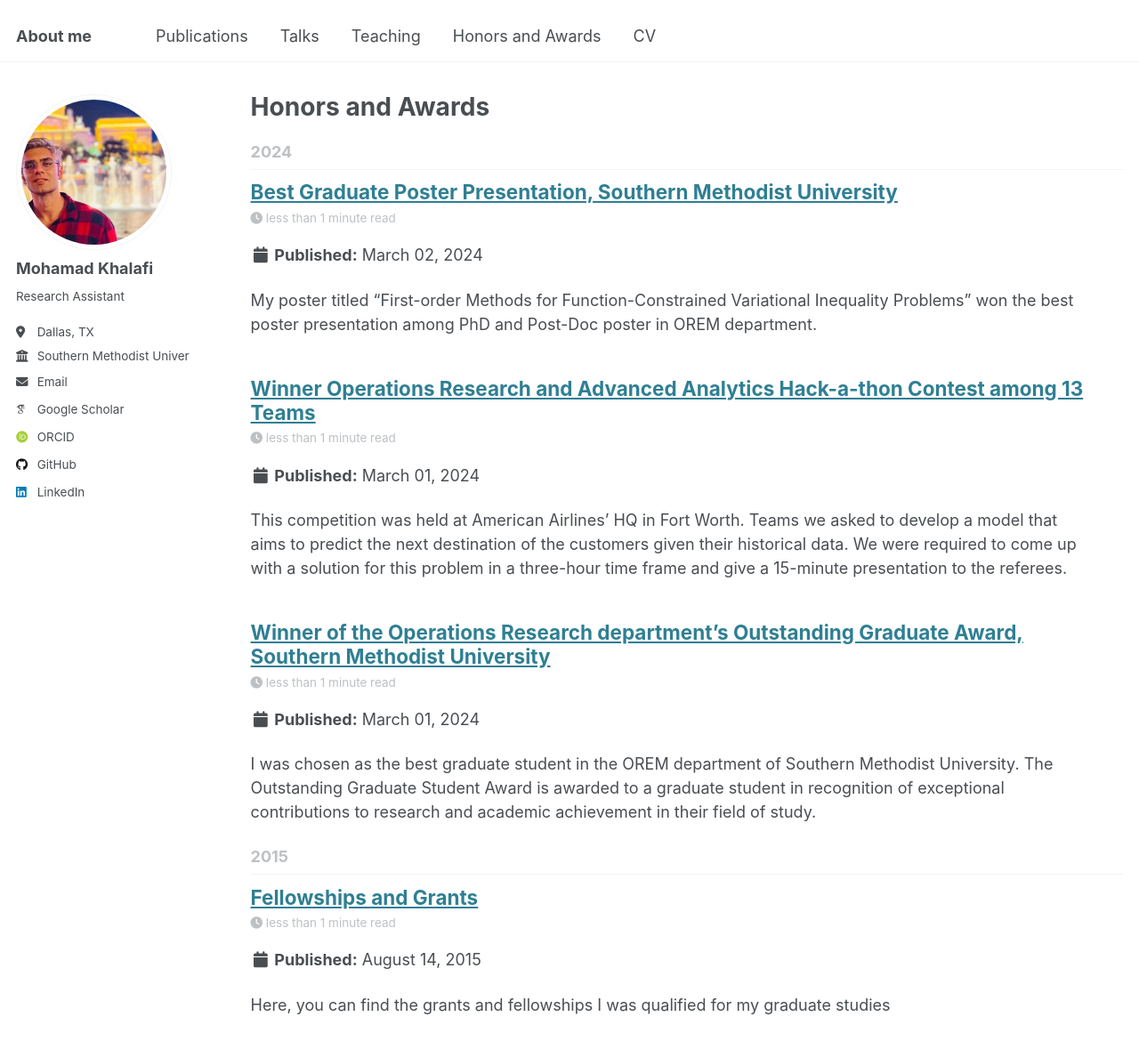
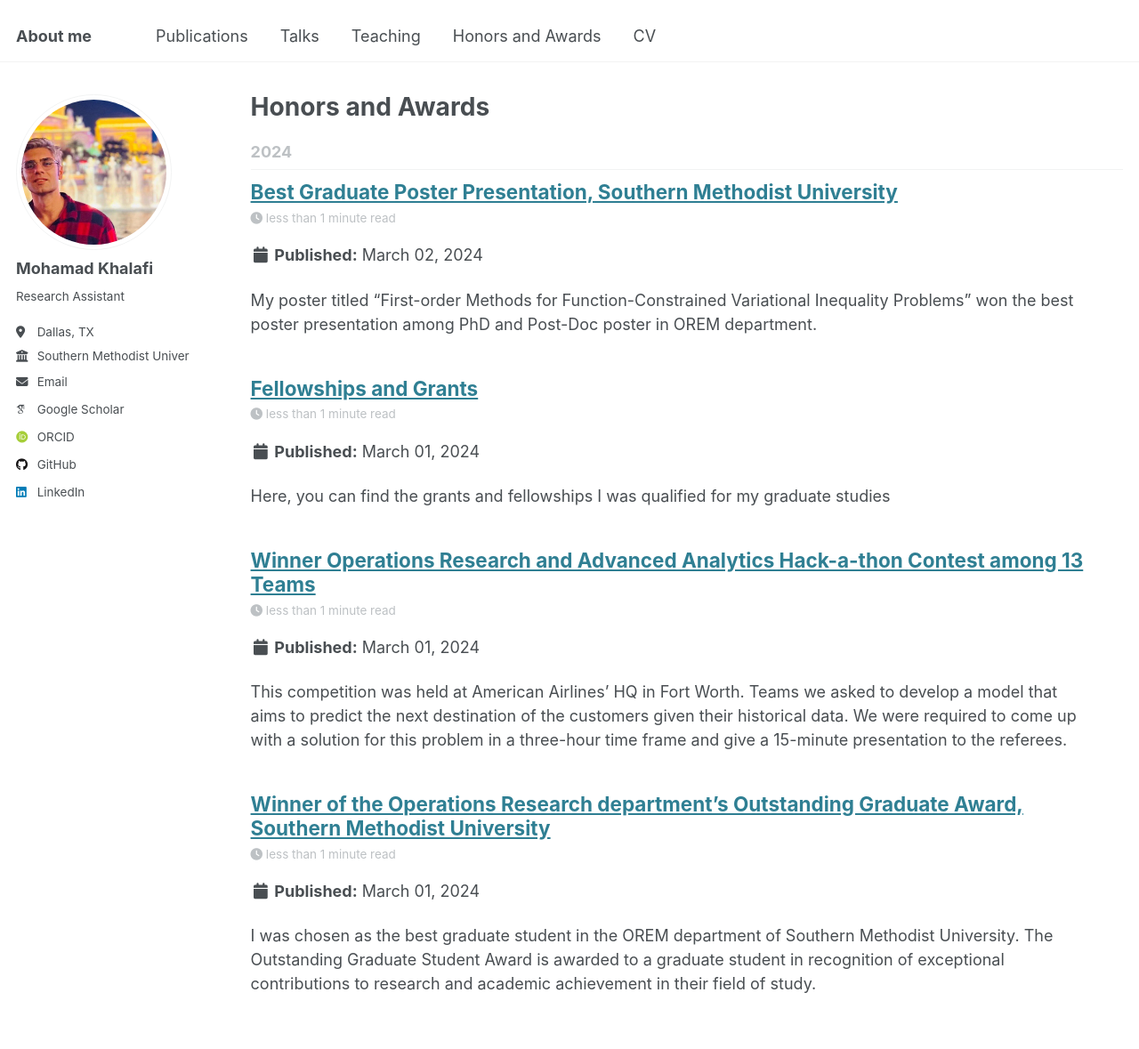
Before and after one commit to Mohammadkhf/mohammadkhf.github.io, a Jekyll site: the page built from _pages/year-archive.html, in a window 1280 px wide and 1400 px high. Shown: the top 1179 px of the window at 89% size. Built offline with Jekyll 4.4.1, drawn with Linux system fonts in a browser that asks for light colours; some web fonts are replaced.

Commit message:
Update 2015-08-14-blog-post-4.md

```diff
--- a/_posts/2015-08-14-blog-post-4.md
+++ b/_posts/2015-08-14-blog-post-4.md
@@ -1,5 +1,6 @@
 ---
 title: 'Fellowships and Grants'
+date: '2024-3-1'
 permalink: /posts/grants
 ---
 
```
